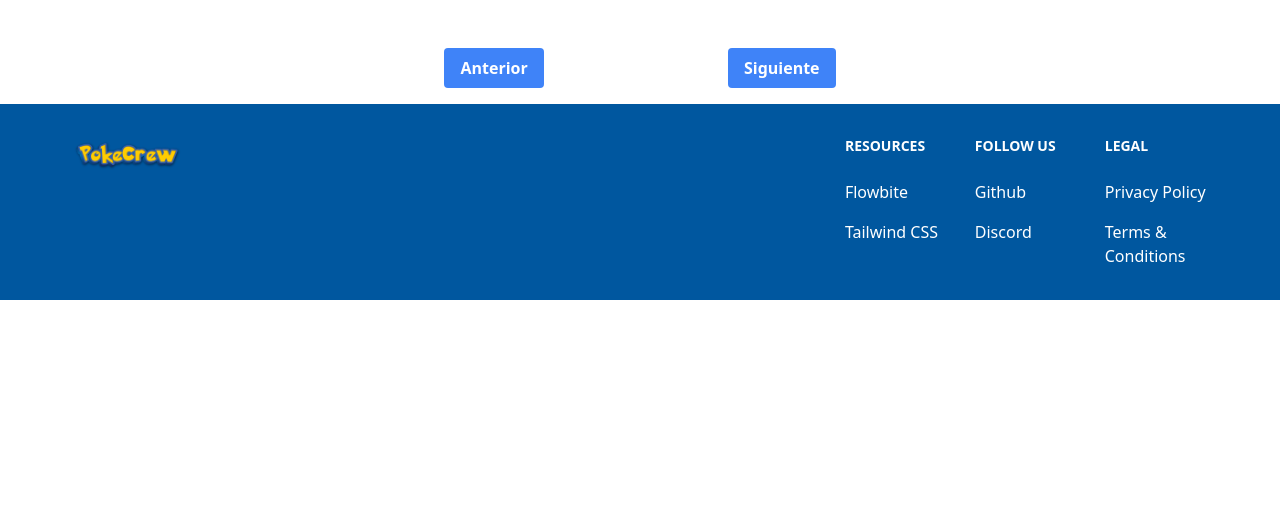
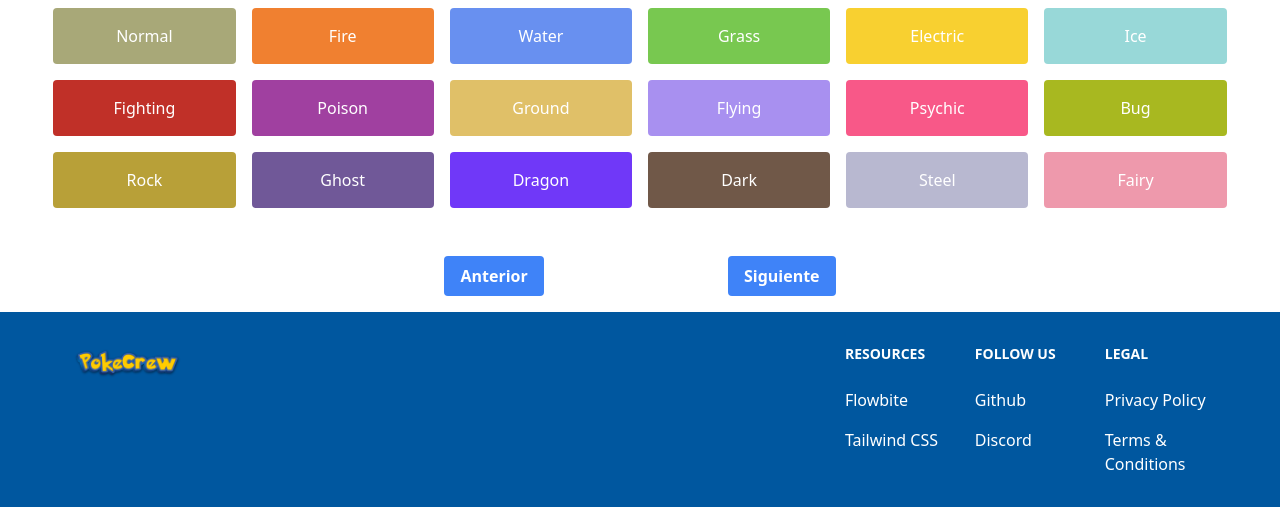
Before and after one commit to AlexSamos22/Samos_Mu-oz_Alejandro_proyecto_final, a PHP site: page / in a window 1280 px wide. Shown: the part 80-587 px from the top of the page. Run offline with PHP 8.4, Linux system fonts and the light colour scheme; some libraries are stand-ins or nearby versions.

Commit message:
inicio funcionalidad fitro

```diff
--- a/fuente/estilos/salida.css
+++ b/fuente/estilos/salida.css
@@ -1365,6 +1365,10 @@ input:checked + .toggle-bg {
   grid-template-columns: repeat(4, minmax(0, 1fr));
 }
 
+.grid-cols-6 {
+  grid-template-columns: repeat(6, minmax(0, 1fr));
+}
+
 .grid-cols-7 {
   grid-template-columns: repeat(7, minmax(0, 1fr));
 }
@@ -1486,6 +1490,96 @@ input:checked + .toggle-bg {
 .border-gray-300 {
   --tw-border-opacity: 1;
   border-color: rgb(209 213 219 / var(--tw-border-opacity));
+}
+
+.bg-bg-bug {
+  --tw-bg-opacity: 1;
+  background-color: rgb(168 184 32 / var(--tw-bg-opacity));
+}
+
+.bg-bg-dark {
+  --tw-bg-opacity: 1;
+  background-color: rgb(112 88 72 / var(--tw-bg-opacity));
+}
+
+.bg-bg-dragon {
+  --tw-bg-opacity: 1;
+  background-color: rgb(112 56 248 / var(--tw-bg-opacity));
+}
+
+.bg-bg-electric {
+  --tw-bg-opacity: 1;
+  background-color: rgb(248 208 48 / var(--tw-bg-opacity));
+}
+
+.bg-bg-fairy {
+  --tw-bg-opacity: 1;
+  background-color: rgb(238 153 172 / var(--tw-bg-opacity));
+}
+
+.bg-bg-fighting {
+  --tw-bg-opacity: 1;
+  background-color: rgb(192 48 40 / var(--tw-bg-opacity));
+}
+
+.bg-bg-fire {
+  --tw-bg-opacity: 1;
+  background-color: rgb(240 128 48 / var(--tw-bg-opacity));
+}
+
+.bg-bg-flying {
+  --tw-bg-opacity: 1;
+  background-color: rgb(168 144 240 / var(--tw-bg-opacity));
+}
+
+.bg-bg-ghost {
+  --tw-bg-opacity: 1;
+  background-color: rgb(112 88 152 / var(--tw-bg-opacity));
+}
+
+.bg-bg-grass {
+  --tw-bg-opacity: 1;
+  background-color: rgb(120 200 80 / var(--tw-bg-opacity));
+}
+
+.bg-bg-ground {
+  --tw-bg-opacity: 1;
+  background-color: rgb(224 192 104 / var(--tw-bg-opacity));
+}
+
+.bg-bg-ice {
+  --tw-bg-opacity: 1;
+  background-color: rgb(152 216 216 / var(--tw-bg-opacity));
+}
+
+.bg-bg-normal {
+  --tw-bg-opacity: 1;
+  background-color: rgb(168 168 120 / var(--tw-bg-opacity));
+}
+
+.bg-bg-poison {
+  --tw-bg-opacity: 1;
+  background-color: rgb(160 64 160 / var(--tw-bg-opacity));
+}
+
+.bg-bg-psychic {
+  --tw-bg-opacity: 1;
+  background-color: rgb(248 88 136 / var(--tw-bg-opacity));
+}
+
+.bg-bg-rock {
+  --tw-bg-opacity: 1;
+  background-color: rgb(184 160 56 / var(--tw-bg-opacity));
+}
+
+.bg-bg-steel {
+  --tw-bg-opacity: 1;
+  background-color: rgb(184 184 208 / var(--tw-bg-opacity));
+}
+
+.bg-bg-water {
+  --tw-bg-opacity: 1;
+  background-color: rgb(104 144 240 / var(--tw-bg-opacity));
 }
 
 .bg-blue-500 {
@@ -1759,11 +1853,6 @@ input:checked + .toggle-bg {
   transition: opacity 0.5s, transform 0.5s;
 }
 
-.hover\:-translate-y-2:hover {
-  --tw-translate-y: -0.5rem;
-  transform: translate(var(--tw-translate-x), var(--tw-translate-y)) rotate(var(--tw-rotate)) skewX(var(--tw-skew-x)) skewY(var(--tw-skew-y)) scaleX(var(--tw-scale-x)) scaleY(var(--tw-scale-y));
-}
-
 .hover\:border-gray-300:hover {
   --tw-border-opacity: 1;
   border-color: rgb(209 213 219 / var(--tw-border-opacity));
--- a/fuente/index.html
+++ b/fuente/index.html
@@ -86,6 +86,83 @@
         </div>
     </nav>
 
+    <section id="filtro" class="w-11/12 mt-2">
+        <div class="grid grid-cols-6 gap-4">
+
+            <div class="tag bg-bg-normal p-4 rounded text-white text-center" id="1">
+                <span>Normal</span>
+            </div>
+
+            <div class=" tag bg-bg-fire p-4 rounded text-white text-center" id="10">
+                <span>Fire</span>
+            </div>
+
+            <div class=" tag bg-bg-water p-4 rounded text-white text-center" id="11">
+                <span>Water</span>
+            </div>
+
+            <div class=" tag bg-bg-grass p-4 rounded text-white text-center" id="12">
+                <span>Grass</span>
+            </div>
+
+            <div class="tag bg-bg-electric p-4 rounded text-white text-center" id="13">
+                <span>Electric</span>
+            </div>
+
+            <div class=" tag bg-bg-ice p-4 rounded text-white text-center" id="15">
+                <span>Ice</span>
+            </div>
+
+            <div class=" tag bg-bg-fighting p-4 rounded text-white text-center" id="2">
+                <span>Fighting</span>
+            </div>
+
+            <div class=" tag bg-bg-poison p-4 rounded text-white text-center" id="4">
+                <span>Poison</span>
+            </div>
+
+            <div class=" tag bg-bg-ground p-4 rounded text-white text-center" id="5">
+                <span>Ground</span>
+            </div>
+
+            <div class=" tag bg-bg-flying p-4 rounded text-white text-center" id="3">
+                <span>Flying</span>
+            </div>
+
+            <div class="tag bg-bg-psychic p-4 rounded text-white text-center" id="14">
+                <span>Psychic</span>
+            </div>
+
+            <div class=" tag bg-bg-bug p-4 rounded text-white text-center" id="7">
+                <span>Bug</span>
+            </div>
+
+            <div class=" tag bg-bg-rock p-4 rounded text-white text-center" id="6">
+                <span>Rock</span>
+            </div>
+
+            <div class=" tag bg-bg-ghost p-4 rounded text-white text-center" id="8">
+                <span>Ghost</span>
+            </div>
+
+            <div class=" tag bg-bg-dragon p-4 rounded text-white text-center" id="16">
+                <span>Dragon</span>
+            </div>
+
+            <div class=" tag bg-bg-dark p-4 rounded text-white text-center" id="17">
+                <span>Dark</span>
+            </div>
+
+            <div class=" tag bg-bg-steel p-4 rounded text-white text-center" id="9">
+                <span>Steel</span>
+            </div>
+
+            <div class=" tag bg-bg-fairy p-4 rounded text-white text-center" id="18">
+                <span>Fairy</span>
+            </div>
+        </div>
+    </section>
+
     <section id="pokemon" class="grid grid-cols-4 gap-4 w-11/12 mt-4 mb-4">
 
     </section>
--- a/fuente/js/main.js
+++ b/fuente/js/main.js
@@ -22,10 +22,11 @@ const typeColors = {
 let applyTransition = false;
 let offset = 0;
 const limit = 12;
+let tipoActual = null;
 
 function crearTarjetaPokemon(pokemonData) {
     const pokemonHTML = `
-    <div class="pokemon-card bg-gray-400 shadow-md rounded-lg overflow-hidden flex flex-col items-center mx-auto transform transition duration-500 ease-in-out ${applyTransition ? 'oculto' : ''}">
+    <div class="pokemon-card bg-gray-400 shadow-md rounded-lg overflow-hidden flex flex-col items-center mx-auto">
             <img class="w-2/4 h-auto" src="${pokemonData.sprites.other['official-artwork'].front_default}" alt="${pokemonData.name}">
             <div class="p-4 text-center">
                 <h2 class="text-xl font-bold mb-2">${pokemonData.name.charAt(0).toUpperCase() + pokemonData.name.slice(1)}</h2>
@@ -67,16 +68,49 @@ async function obtenerPokemons() {
     document.querySelector('#anterior').disabled = offset === 0; // Disable the button if there is no previous page
 }
 
+async function obtenerPokemonsPorTipo(type) {
+    const url = `https://pokeapi.co/api/v2/type/${type}`;
+    const response = await fetch(url);
+    const data = await response.json();
+
+    const pokemonPromises = data.pokemon.slice(0, 12).map(async ({ pokemon }) => {
+        const pokemonResponse = await fetch(pokemon.url);
+        return pokemonResponse.json();
+    });
+
+    const pokemonDataArray = await Promise.all(pokemonPromises);
+
+    document.querySelector('#pokemon').innerHTML = ''; // Clear the current cards
+    pokemonDataArray.forEach(pokemonData => {
+        crearTarjetaPokemon(pokemonData);
+    });
+}
+
+document.querySelectorAll('.tag').forEach(tag => {
+    tag.addEventListener('click', () => {
+        tipoActual = tag.id; // Set the current type when a tag is clicked
+        obtenerPokemonsPorTipo(tipoActual).catch(console.error);
+    });
+});
+
 document.querySelector('#siguiente').addEventListener('click', () => {
     offset += limit;
     applyTransition = true; // Set the flag
-    obtenerPokemons().catch(console.error);
+    if (tipoActual) {
+        obtenerPokemonsPorTipo(tipoActual).catch(console.error);
+    } else {
+        obtenerPokemons().catch(console.error);
+    }
 });
 
 document.querySelector('#anterior').addEventListener('click', () => {
     offset = Math.max(0, offset - limit);
     applyTransition = true; // Set the flag
-    obtenerPokemons().catch(console.error);
+    if (tipoActual) {
+        obtenerPokemonsPorTipo(tipoActual).catch(console.error);
+    } else {
+        obtenerPokemons().catch(console.error);
+    }
 });
 
 obtenerPokemons().catch(error => console.error('Error:', error));
```
